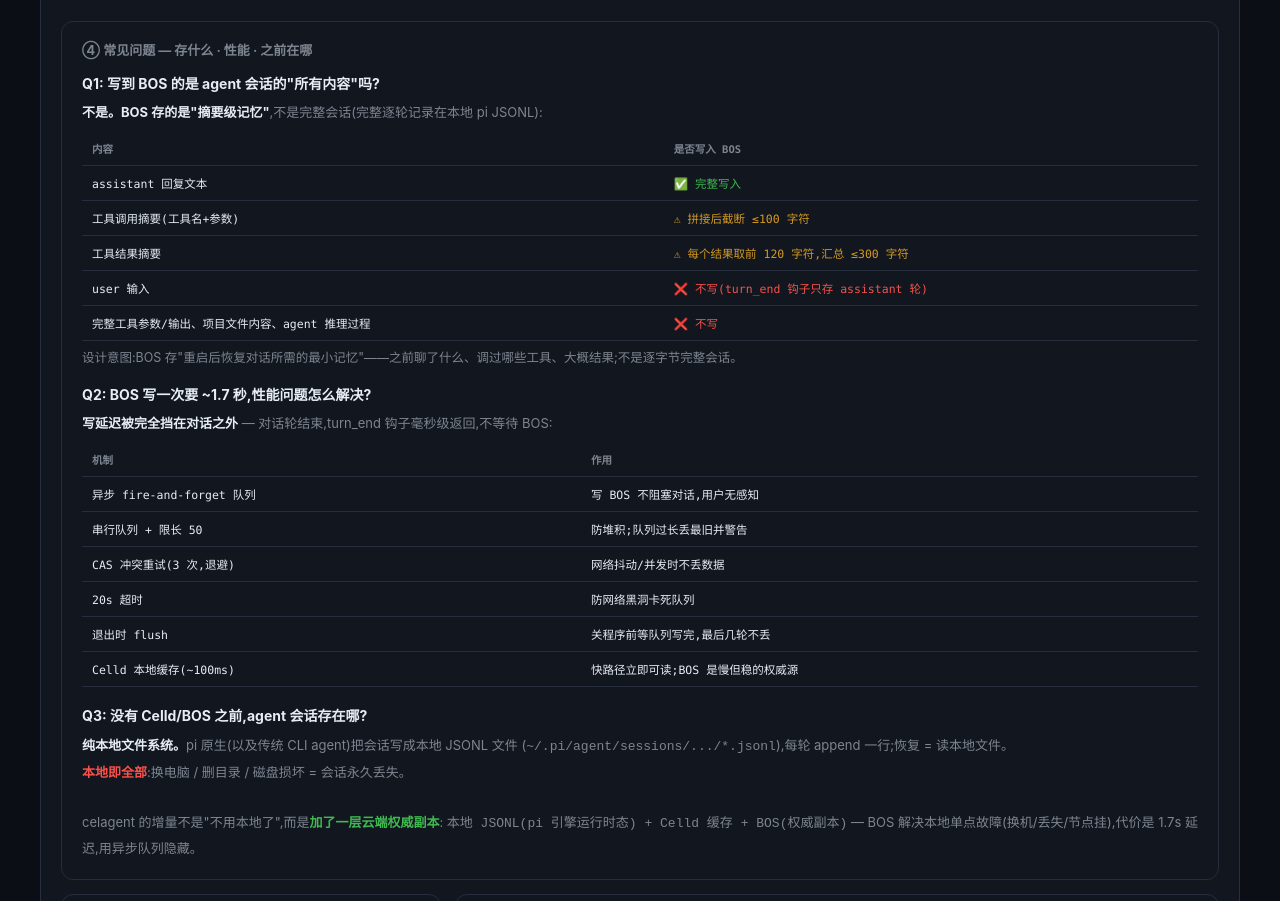
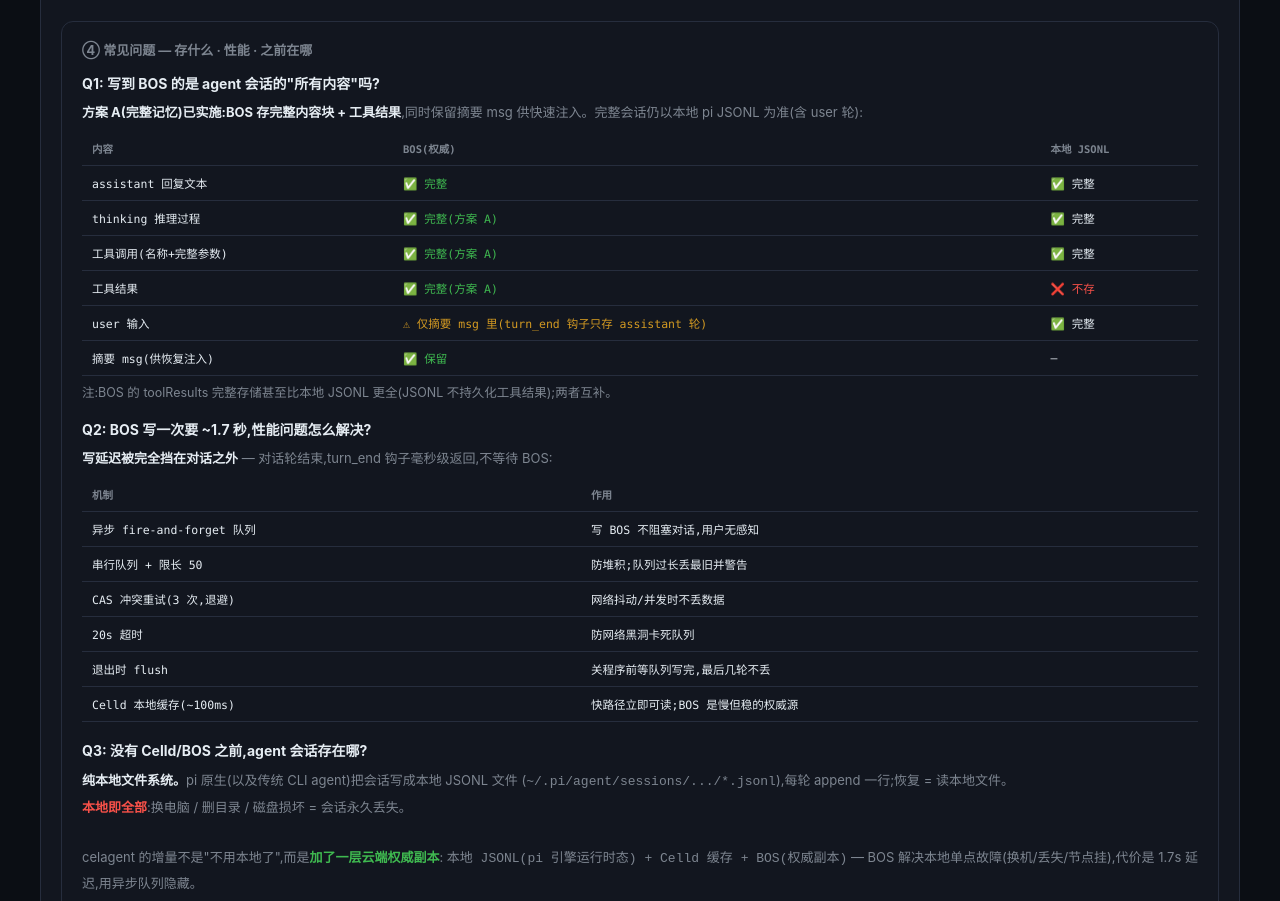
Before and after one commit to hxddh/celagent, a website: page docs/celld-bos-architecture-demo.html in a window 1280 px wide. Shown: the part 2153-3054 px from the top of the page. Drawn offline with Linux system fonts and the light colour scheme.

Commit message:
完整记忆 (方案 A): BOS 存完整内容块 + 完整工具结果
实施:
- turn_end 钩子: 构造 fullContent (完整 message 块: text/thinking/toolCall
  全量) + fullToolResults (完整工具结果), 传 celldCheckpoint
- celldCheckpoint: worker 缓存仍存摘要 (URL 截断 200), BOS 队列传完整
- queueBosWrite: 写入时存 content/toolResults 完整字段 (同轮替换保留)
- 恢复注入不变: 用摘要 msg (控制上下文长度), content 供未来完整导出

验证:
- 完整记忆写/读: thinking 全量 ✓, toolCall 完整参数 ✓, toolResults ✓
- 单轮 2408B (旧摘要约 120B) — BOS 5GB 上限远未触及
- 回归 9/9, 恢复兼容 (注入用 msg 字段)

HTML Q1 更新: 方案 A 已实施对照表 (BOS vs 本地 JSONL 互补,
BOS 的 toolResults 甚至比 JSONL 更全)

```diff
--- a/docs/celld-bos-architecture-demo.html
+++ b/docs/celld-bos-architecture-demo.html
@@ -398,20 +398,21 @@
     <div style="margin-bottom:18px">
       <div style="font-size:14px;font-weight:700;color:var(--text);margin-bottom:8px">Q1: 写到 BOS 的是 agent 会话的"所有内容"吗?</div>
       <div style="font-size:13px;color:var(--dim);line-height:1.8">
-        <b style="color:var(--text)">不是。BOS 存的是"摘要级记忆"</b>,不是完整会话(完整逐轮记录在本地 pi JSONL):
+        <b style="color:var(--text)">方案 A(完整记忆)已实施:BOS 存完整内容块 + 工具结果</b>,同时保留摘要 msg 供快速注入。完整会话仍以本地 pi JSONL 为准(含 user 轮):
       </div>
       <table class="obj-table" style="margin-top:8px">
-        <thead><tr><th>内容</th><th>是否写入 BOS</th></tr></thead>
+        <thead><tr><th>内容</th><th>BOS(权威)</th><th>本地 JSONL</th></tr></thead>
         <tbody>
-          <tr><td>assistant 回复文本</td><td style="color:var(--green)">✅ 完整写入</td></tr>
-          <tr><td>工具调用摘要(工具名+参数)</td><td style="color:var(--yellow)">⚠ 拼接后截断 ≤100 字符</td></tr>
-          <tr><td>工具结果摘要</td><td style="color:var(--yellow)">⚠ 每个结果取前 120 字符,汇总 ≤300 字符</td></tr>
-          <tr><td>user 输入</td><td style="color:var(--red)">❌ 不写(turn_end 钩子只存 assistant 轮)</td></tr>
-          <tr><td>完整工具参数/输出、项目文件内容、agent 推理过程</td><td style="color:var(--red)">❌ 不写</td></tr>
+          <tr><td>assistant 回复文本</td><td style="color:var(--green)">✅ 完整</td><td>✅ 完整</td></tr>
+          <tr><td>thinking 推理过程</td><td style="color:var(--green)">✅ 完整(方案 A)</td><td>✅ 完整</td></tr>
+          <tr><td>工具调用(名称+完整参数)</td><td style="color:var(--green)">✅ 完整(方案 A)</td><td>✅ 完整</td></tr>
+          <tr><td>工具结果</td><td style="color:var(--green)">✅ 完整(方案 A)</td><td style="color:var(--red)">❌ 不存</td></tr>
+          <tr><td>user 输入</td><td style="color:var(--yellow)">⚠ 仅摘要 msg 里(turn_end 钩子只存 assistant 轮)</td><td>✅ 完整</td></tr>
+          <tr><td>摘要 msg(供恢复注入)</td><td style="color:var(--green)">✅ 保留</td><td>—</td></tr>
         </tbody>
       </table>
       <div style="font-size:12.5px;color:var(--dim);margin-top:6px">
-        设计意图:BOS 存"重启后恢复对话所需的最小记忆"——之前聊了什么、调过哪些工具、大概结果;不是逐字节完整会话。
+        注:BOS 的 toolResults 完整存储甚至比本地 JSONL 更全(JSONL 不持久化工具结果);两者互补。
       </div>
     </div>
 
```
Also changed, not shown: bin/celagent-tui.mjs (+23 -11 lines).
